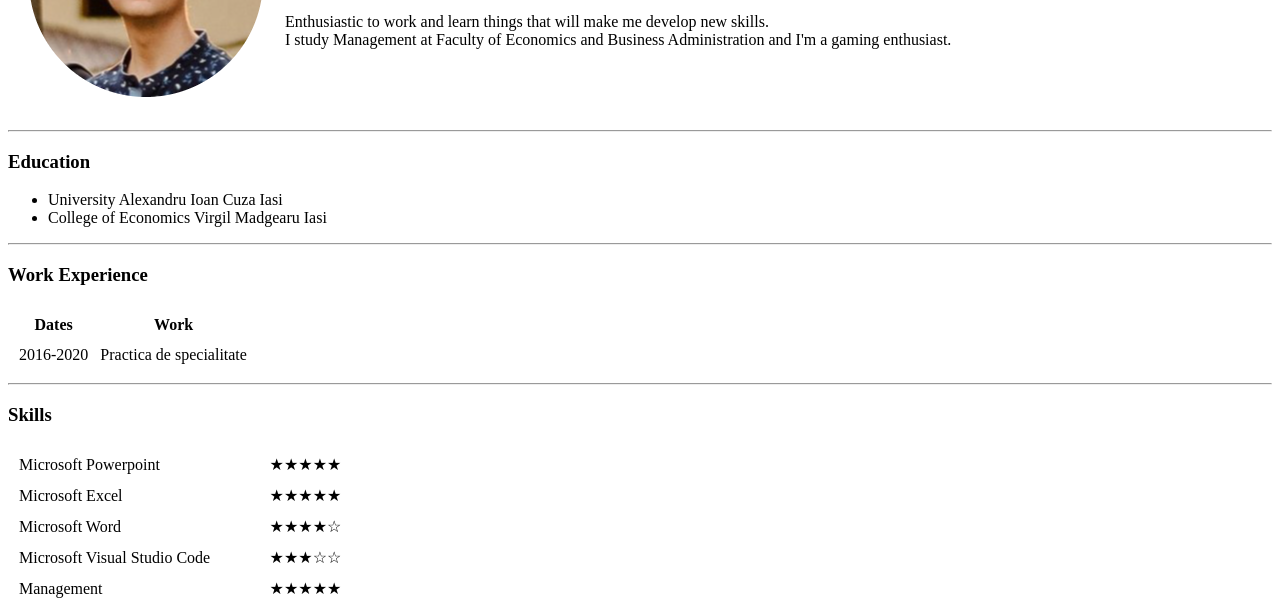
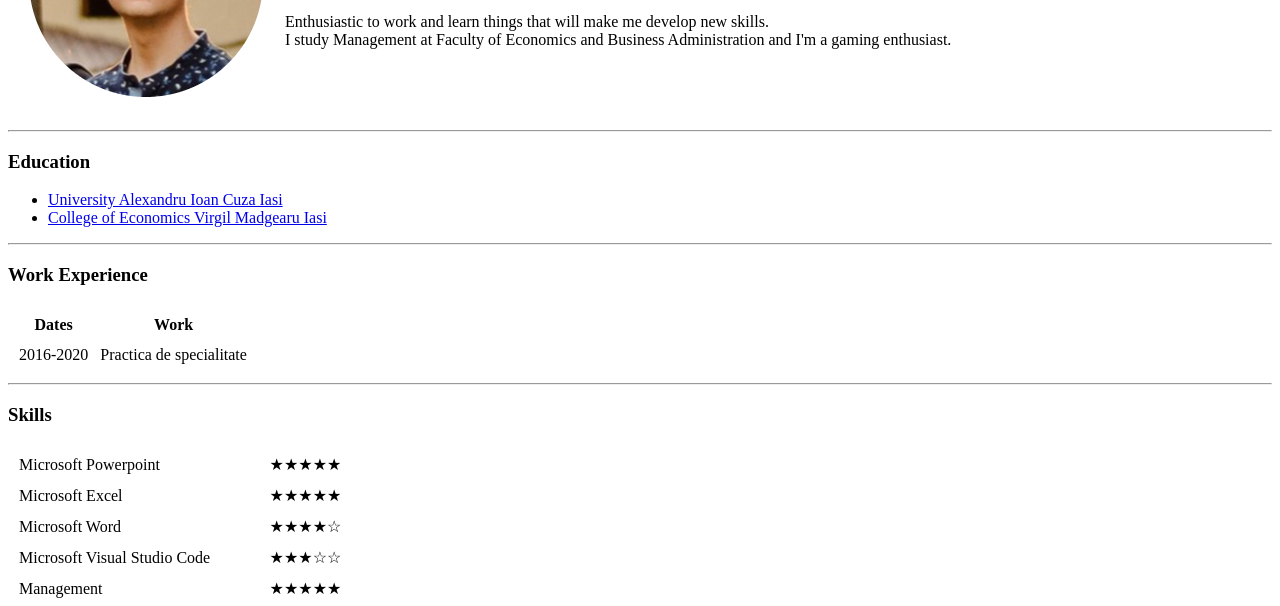
Before and after one commit to cosmin0134/CV, a plain HTML site: page index.html in a window 1280 px wide. Shown: the part 184-790 px from the top of the page. Drawn offline with Linux system fonts and the light colour scheme.

Commit message:
Update index.html

```diff
--- a/index.html
+++ b/index.html
@@ -22,8 +22,8 @@
   <hr />
   <h3>Education</h3>
   <ul>
-    <li>University Alexandru Ioan Cuza Iasi</li>
-    <li>College of Economics Virgil Madgearu Iasi</li>
+    <li><a href="https://www.uaic.ro">University Alexandru Ioan Cuza Iasi</a></li>
+    <li><a href="http://economic2.ro/">College of Economics Virgil Madgearu Iasi</a></li>
   </ul>
   <hr>
   <h3>Work Experience</h3>
```
